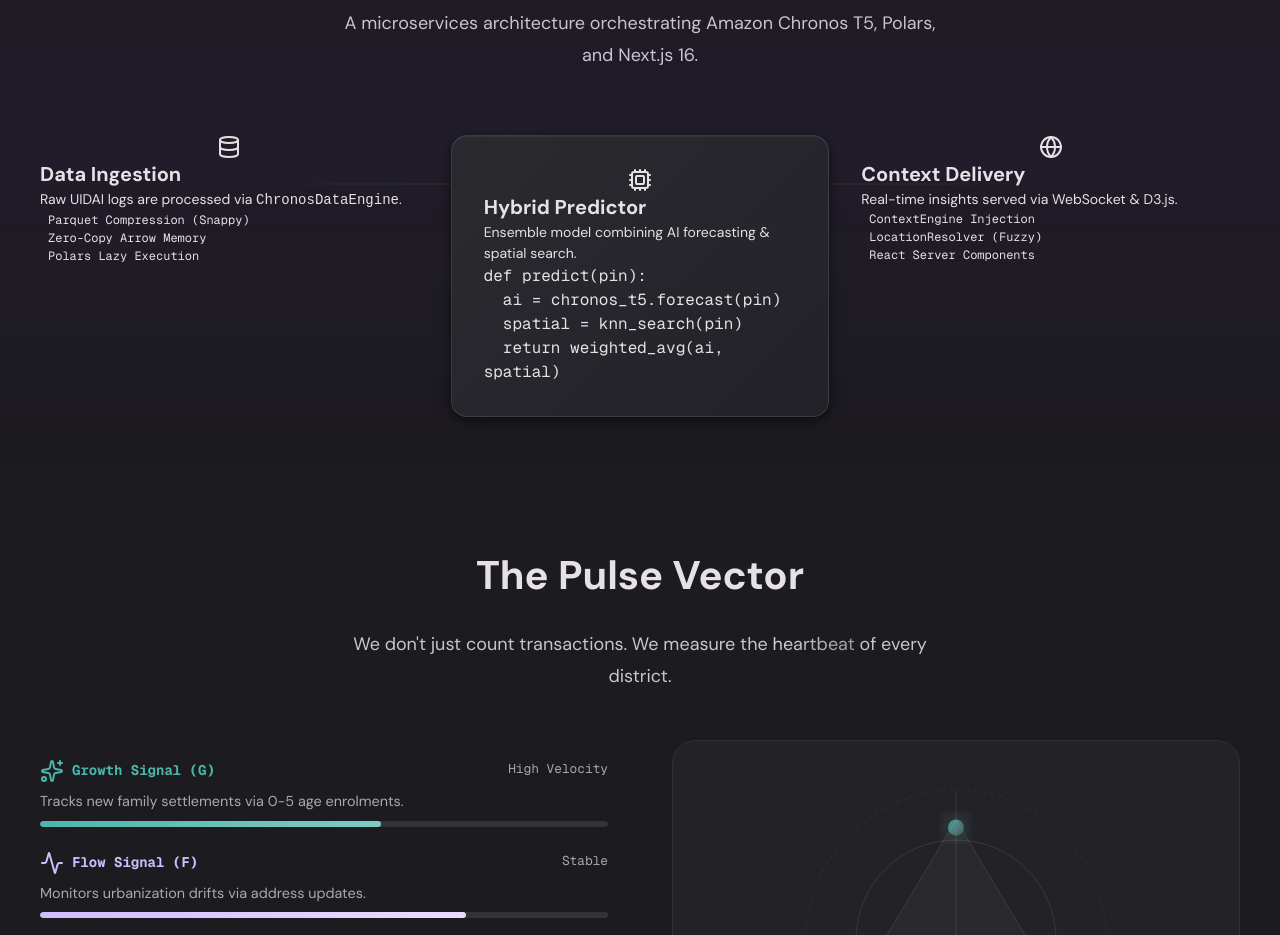
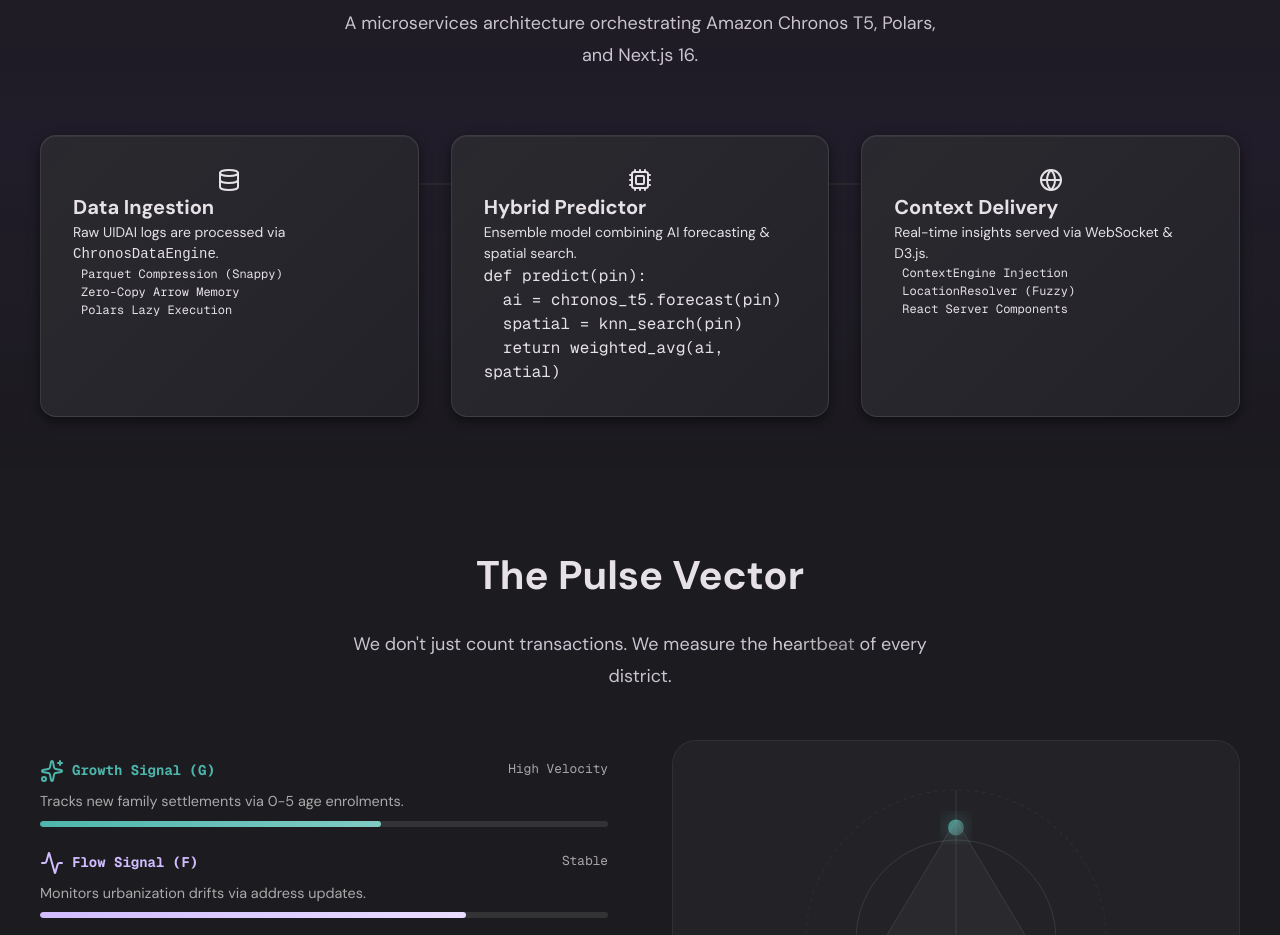
Before and after one commit to PranayJuneja/UIDAI-Hackathon, a Next.js app in the folder frontend/: page / in a window 1280 px wide. Shown: the part 1000-1935 px from the top of the page. Built offline with nearby package versions, Linux system fonts and the light colour scheme.

Commit message:
fix(ui): System Architecture section - consistent box styling for all 3 cards

```diff
--- a/frontend/app/components/Home/SystemArchitectureSection.tsx
+++ b/frontend/app/components/Home/SystemArchitectureSection.tsx
@@ -27,7 +27,7 @@ export default function SystemArchitectureSection() {
 
                     {/* Node 1: Ingestion */}
                     <motion.div
-                        className="vector-card z-10 bg-[#0f0f11] border border-[#333] p-6 rounded-2xl"
+                        className={`${styles.vectorCard} z-10`}
                         initial={{ opacity: 0, y: 30 }}
                         whileInView={{ opacity: 1, y: 0 }}
                         viewport={{ once: true }}
@@ -48,7 +48,7 @@ export default function SystemArchitectureSection() {
 
                     {/* Node 2: Intelligence */}
                     <motion.div
-                        className={`${styles.vectorCard} z-10 bg-[#0f0f11] border border-[#A78BFA] shadow-[0_0_30px_rgba(167,139,250,0.1)] transform md:-translate-y-4`}
+                        className={`${styles.vectorCard} z-10 border-[#A78BFA] shadow-[0_0_30px_rgba(167,139,250,0.15)] transform md:-translate-y-4`}
                         initial={{ opacity: 0, y: 30 }}
                         whileInView={{ opacity: 1, y: 0 }}
                         viewport={{ once: true }}
@@ -71,7 +71,7 @@ export default function SystemArchitectureSection() {
 
                     {/* Node 3: Delivery */}
                     <motion.div
-                        className="vector-card z-10 bg-[#0f0f11] border border-[#333] p-6 rounded-2xl"
+                        className={`${styles.vectorCard} z-10`}
                         initial={{ opacity: 0, y: 30 }}
                         whileInView={{ opacity: 1, y: 0 }}
                         viewport={{ once: true }}
```
Also changed, not shown: 1 other file (tests, documents, lock files or other folders).
